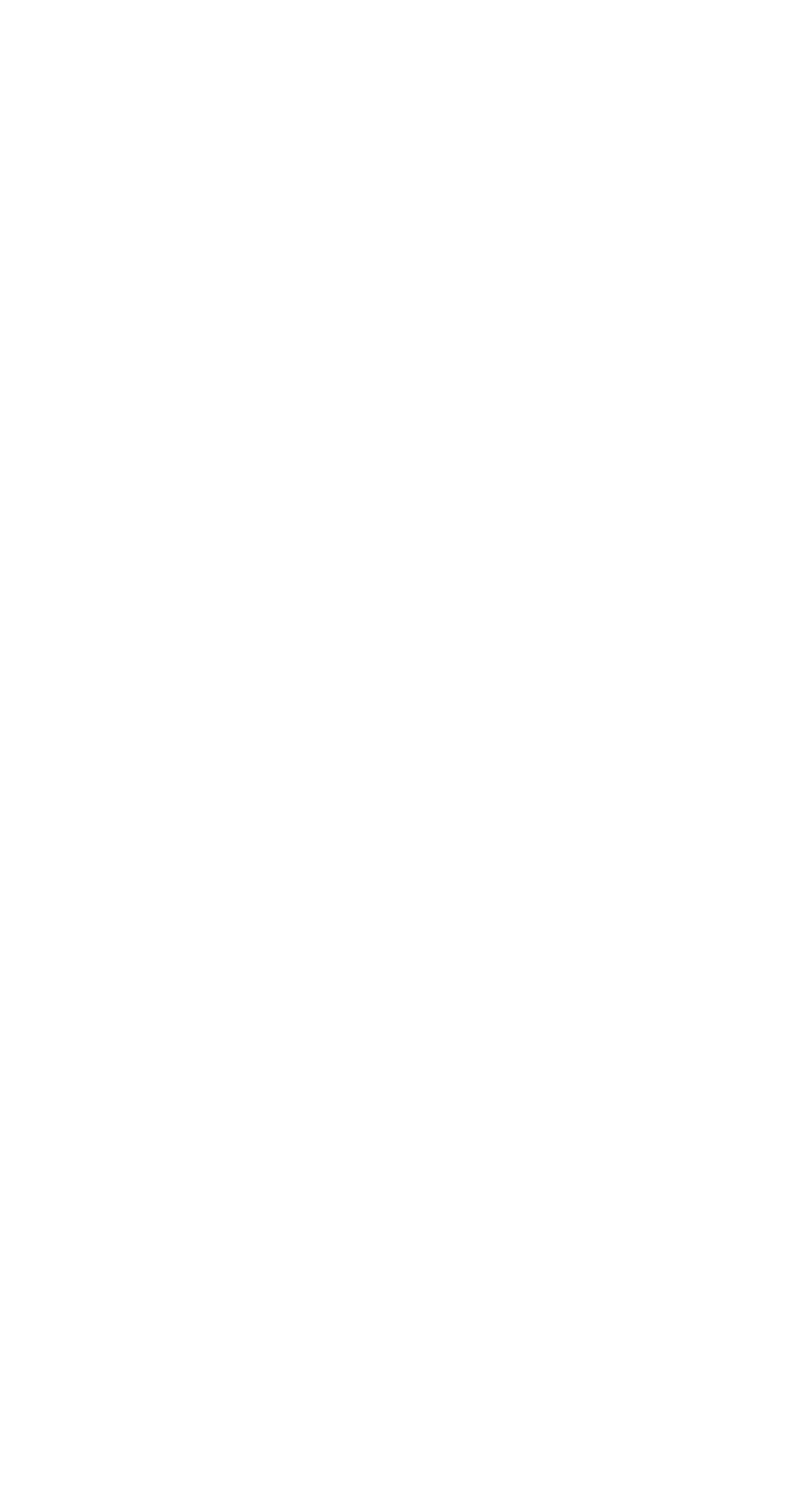
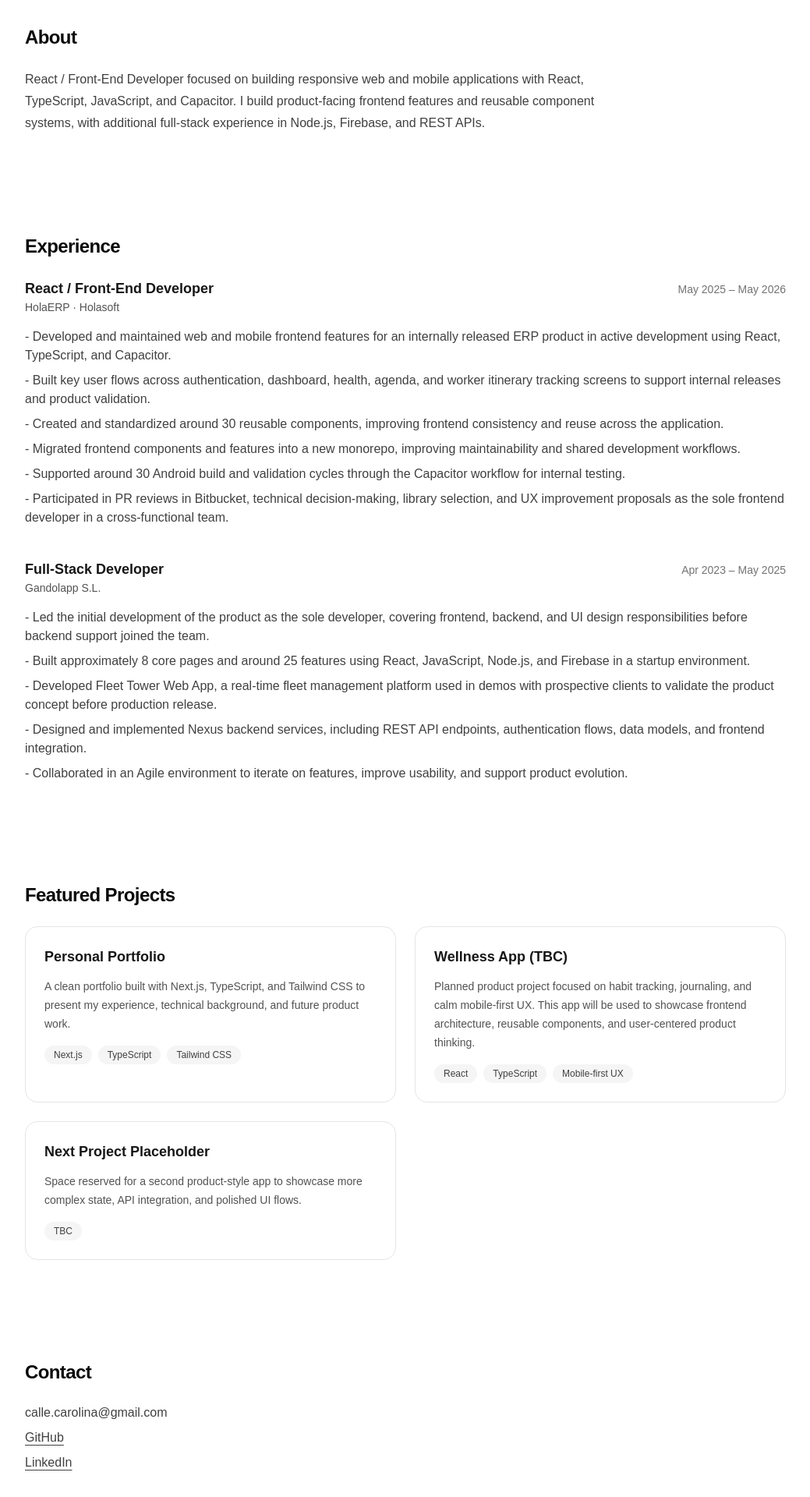
Before and after one commit to Lunarcito/lunarcitocode-portafolio, a Next.js app: page / in a window 1280 px wide. Shown: the part 396-2316 px from the top of the page at 78% size, without its empty margins (120-1159 px from the left). Before the commit the page ends 800 px from the top, so only its background shows below. Built offline with nearby package versions, Linux system fonts and the light colour scheme.

Commit message:
Add portfolio structure and initial content

```diff
--- a/src/app/globals.css
+++ b/src/app/globals.css
@@ -2,7 +2,7 @@
 
 :root {
   --background: #ffffff;
-  --foreground: #171717;
+  --foreground: #0a0a0a;
 }
 
 html {
--- a/src/app/page.tsx
+++ b/src/app/page.tsx
@@ -1,7 +1,17 @@
+import { About } from "@/components/sections/About";
+import { Contact } from "@/components/sections/Contact";
+import { Experience } from "@/components/sections/Experience";
+import { Hero } from "@/components/sections/Hero";
+import { Projects } from "@/components/sections/Projects";
+
 export default function Home() {
   return (
-    <main>
-      <h1>Carolina Calle</h1>
+    <main className="min-h-screen bg-white text-neutral-950">
+      <Hero />
+      <About />
+      <Experience />
+      <Projects />
+      <Contact />
     </main>
   );
 }
--- a/src/components/sections/About.tsx
+++ b/src/components/sections/About.tsx
@@ -0,0 +1,12 @@
+import { siteConfig } from "@/data/site";
+import { Section } from "../ui/Section";
+
+export function About() {
+  return (
+    <Section id="about" title="About">
+      <p className="max-w-3xl text-base leading-7 text-neutral-700">
+        {siteConfig.summary}
+      </p>
+    </Section>
+  );
+}
--- a/src/components/sections/Contact.tsx
+++ b/src/components/sections/Contact.tsx
@@ -0,0 +1,28 @@
+import { siteConfig } from "@/data/site";
+import { Section } from "../ui/Section";
+
+export function Contact() {
+  return (
+    <Section id="contact" title="Contact">
+      <div className="space-y-2 text-neutral-700">
+        <p>{siteConfig.email}</p>
+        <a
+          href={siteConfig.github}
+          target="_blank"
+          rel="noreferrer"
+          className="block underline underline-offset-4"
+        >
+          GitHub
+        </a>
+        <a
+          href={siteConfig.linkedin}
+          target="_blank"
+          rel="noreferrer"
+          className="block underline underline-offset-4"
+        >
+          LinkedIn
+        </a>
+      </div>
+    </Section>
+  );
+}
--- a/src/components/sections/Experience.tsx
+++ b/src/components/sections/Experience.tsx
@@ -0,0 +1,30 @@
+import { experience } from "@/data/experience";
+import { Section } from "../ui/Section";
+
+export function Experience() {
+  return (
+    <Section id="experience" title="Experience">
+      <div className="space-y-10">
+        {experience.map((item) => (
+          <article key={`${item.company}-${item.role}`}>
+            <div className="flex flex-col gap-1 md:flex-row md:items-baseline md:justify-between">
+              <div>
+                <h3 className="text-lg font-semibold text-neutral-900">{item.role}</h3>
+                <p className="text-sm text-neutral-600">
+                  {item.product ? `${item.product} · ${item.company}` : item.company}
+                </p>
+              </div>
+              <p className="text-sm text-neutral-500">{item.period}</p>
+            </div>
+
+            <ul className="mt-4 space-y-2 text-neutral-700">
+              {item.points.map((point) => (
+                <li key={point}>- {point}</li>
+              ))}
+            </ul>
+          </article>
+        ))}
+      </div>
+    </Section>
+  );
+}
--- a/src/components/sections/Hero.tsx
+++ b/src/components/sections/Hero.tsx
@@ -0,0 +1,21 @@
+import { siteConfig } from "@/data/site";
+import { Container } from "../ui/Container";
+
+export function Hero() {
+  return (
+    <section className="py-20">
+      <Container>
+        <div className="max-w-3xl">
+          <p className="mb-3 text-sm uppercase tracking-[0.2em] text-neutral-500">
+            {siteConfig.location}
+          </p>
+          <h1 className="text-5xl font-semibold tracking-tight text-neutral-950">
+            {siteConfig.name}
+          </h1>
+          <p className="mt-4 text-xl text-neutral-700">{siteConfig.role}</p>
+          <p className="mt-6 text-base leading-7 text-neutral-600">{siteConfig.intro}</p>
+        </div>
+      </Container>
+    </section>
+  );
+}
--- a/src/components/sections/Projects.tsx
+++ b/src/components/sections/Projects.tsx
@@ -0,0 +1,32 @@
+import { projects } from "@/data/projects";
+import { Section } from "../ui/Section";
+
+export function Projects() {
+  return (
+    <Section id="projects" title="Featured Projects">
+      <div className="grid gap-6 md:grid-cols-2">
+        {projects.map((project) => (
+          <article
+            key={project.title}
+            className="rounded-2xl border border-neutral-200 p-6"
+          >
+            <h3 className="text-lg font-semibold text-neutral-900">{project.title}</h3>
+            <p className="mt-3 text-sm leading-6 text-neutral-600">
+              {project.description}
+            </p>
+            <div className="mt-4 flex flex-wrap gap-2">
+              {project.stack.map((item) => (
+                <span
+                  key={item}
+                  className="rounded-full bg-neutral-100 px-3 py-1 text-xs text-neutral-700"
+                >
+                  {item}
+                </span>
+              ))}
+            </div>
+          </article>
+        ))}
+      </div>
+    </Section>
+  );
+}
--- a/src/components/ui/Container.tsx
+++ b/src/components/ui/Container.tsx
@@ -0,0 +1,9 @@
+import { ReactNode } from "react";
+
+type ContainerProps = {
+  children: ReactNode;
+};
+
+export function Container({ children }: ContainerProps) {
+  return <div className="mx-auto w-full max-w-5xl px-6">{children}</div>;
+}
--- a/src/components/ui/Section.tsx
+++ b/src/components/ui/Section.tsx
@@ -0,0 +1,21 @@
+import { ReactNode } from "react";
+import { Container } from "./Container";
+
+type SectionProps = {
+  id?: string;
+  title?: string;
+  children: ReactNode;
+};
+
+export function Section({ id, title, children }: SectionProps) {
+  return (
+    <section id={id} className="py-16">
+      <Container>
+        {title ? (
+          <h2 className="mb-6 text-2xl font-semibold tracking-tight">{title}</h2>
+        ) : null}
+        {children}
+      </Container>
+    </section>
+  );
+}
--- a/src/data/experience.ts
+++ b/src/data/experience.ts
@@ -0,0 +1,29 @@
+export const experience = [
+  {
+    company: "Holasoft",
+    product: "HolaERP",
+    role: "React / Front-End Developer",
+    period: "May 2025 – May 2026",
+    points: [
+      "Developed and maintained web and mobile frontend features for an internally released ERP product in active development using React, TypeScript, and Capacitor.",
+      "Built key user flows across authentication, dashboard, health, agenda, and worker itinerary tracking screens to support internal releases and product validation.",
+      "Created and standardized around 30 reusable components, improving frontend consistency and reuse across the application.",
+      "Migrated frontend components and features into a new monorepo, improving maintainability and shared development workflows.",
+      "Supported around 30 Android build and validation cycles through the Capacitor workflow for internal testing.",
+      "Participated in PR reviews in Bitbucket, technical decision-making, library selection, and UX improvement proposals as the sole frontend developer in a cross-functional team.",
+    ],
+  },
+  {
+    company: "Gandolapp S.L.",
+    product: "",
+    role: "Full-Stack Developer",
+    period: "Apr 2023 – May 2025",
+    points: [
+      "Led the initial development of the product as the sole developer, covering frontend, backend, and UI design responsibilities before backend support joined the team.",
+      "Built approximately 8 core pages and around 25 features using React, JavaScript, Node.js, and Firebase in a startup environment.",
+      "Developed Fleet Tower Web App, a real-time fleet management platform used in demos with prospective clients to validate the product concept before production release.",
+      "Designed and implemented Nexus backend services, including REST API endpoints, authentication flows, data models, and frontend integration.",
+      "Collaborated in an Agile environment to iterate on features, improve usability, and support product evolution.",
+    ],
+  },
+];
--- a/src/data/projects.ts
+++ b/src/data/projects.ts
@@ -0,0 +1,26 @@
+export const projects = [
+  {
+    title: "Personal Portfolio",
+    description:
+      "A clean portfolio built with Next.js, TypeScript, and Tailwind CSS to present my experience, technical background, and future product work.",
+    stack: ["Next.js", "TypeScript", "Tailwind CSS"],
+    github: "https://github.com/Lunarcito/carolina-portfolio",
+    live: "",
+  },
+  {
+    title: "Wellness App (TBC)",
+    description:
+      "Planned product project focused on habit tracking, journaling, and calm mobile-first UX. This app will be used to showcase frontend architecture, reusable components, and user-centered product thinking.",
+    stack: ["React", "TypeScript", "Mobile-first UX"],
+    github: "",
+    live: "",
+  },
+  {
+    title: "Next Project Placeholder",
+    description:
+      "Space reserved for a second product-style app to showcase more complex state, API integration, and polished UI flows.",
+    stack: ["TBC"],
+    github: "",
+    live: "",
+  },
+];
--- a/src/data/site.ts
+++ b/src/data/site.ts
@@ -0,0 +1,12 @@
+export const siteConfig = {
+  name: "Carolina Calle",
+  role: "React / Front-End Developer",
+  location: "Barcelona, Spain",
+  email: "calle.carolina@gmail.com",
+  linkedin: "https://www.linkedin.com/in/carolinacallec",
+  github: "https://github.com/Lunarcito",
+  intro:
+    "React / Front-End Developer specialized in responsive web and mobile applications with React, TypeScript, JavaScript, and Capacitor.",
+  summary:
+    "React / Front-End Developer focused on building responsive web and mobile applications with React, TypeScript, JavaScript, and Capacitor. I build product-facing frontend features and reusable component systems, with additional full-stack experience in Node.js, Firebase, and REST APIs.",
+};
```
